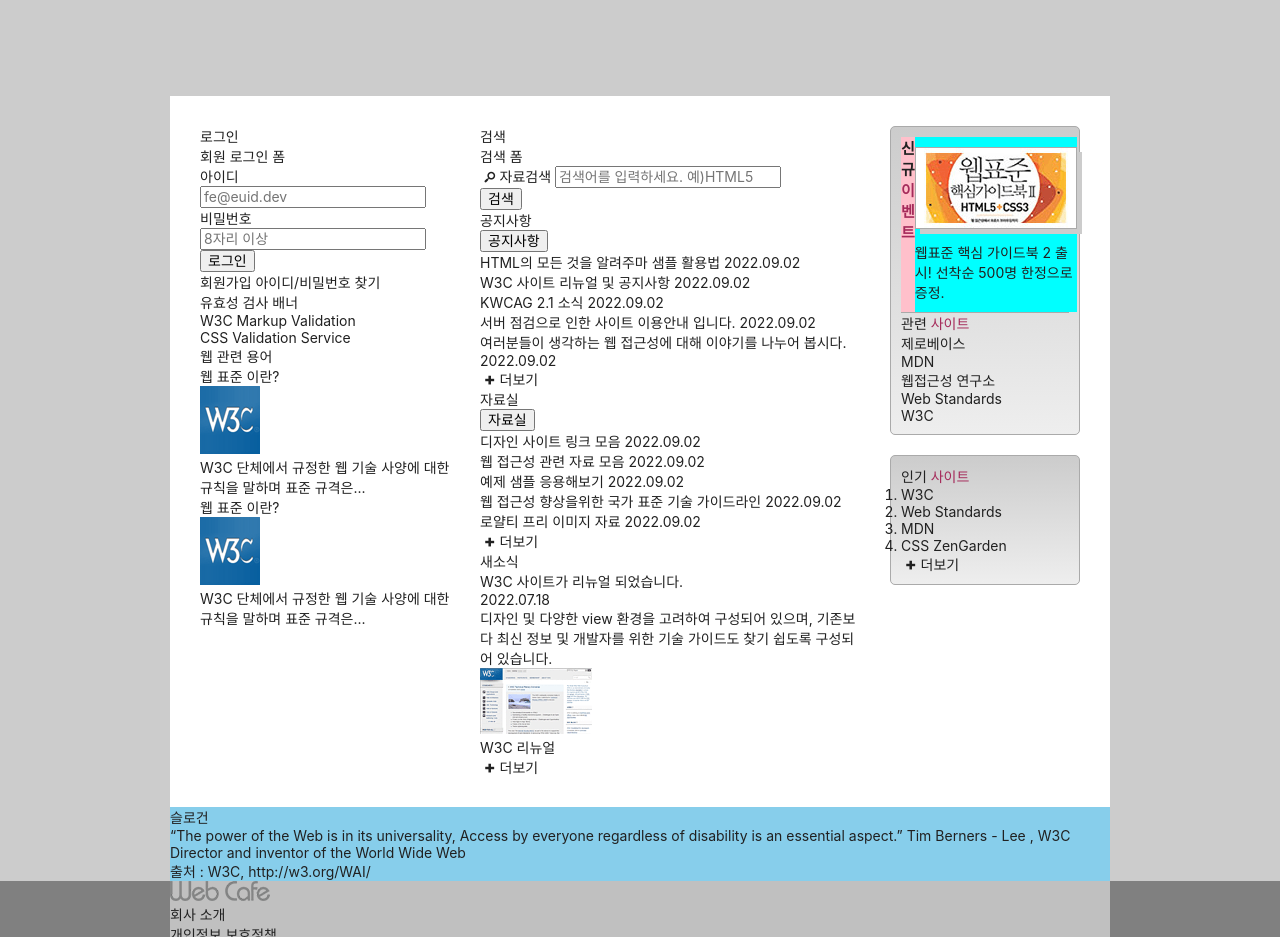
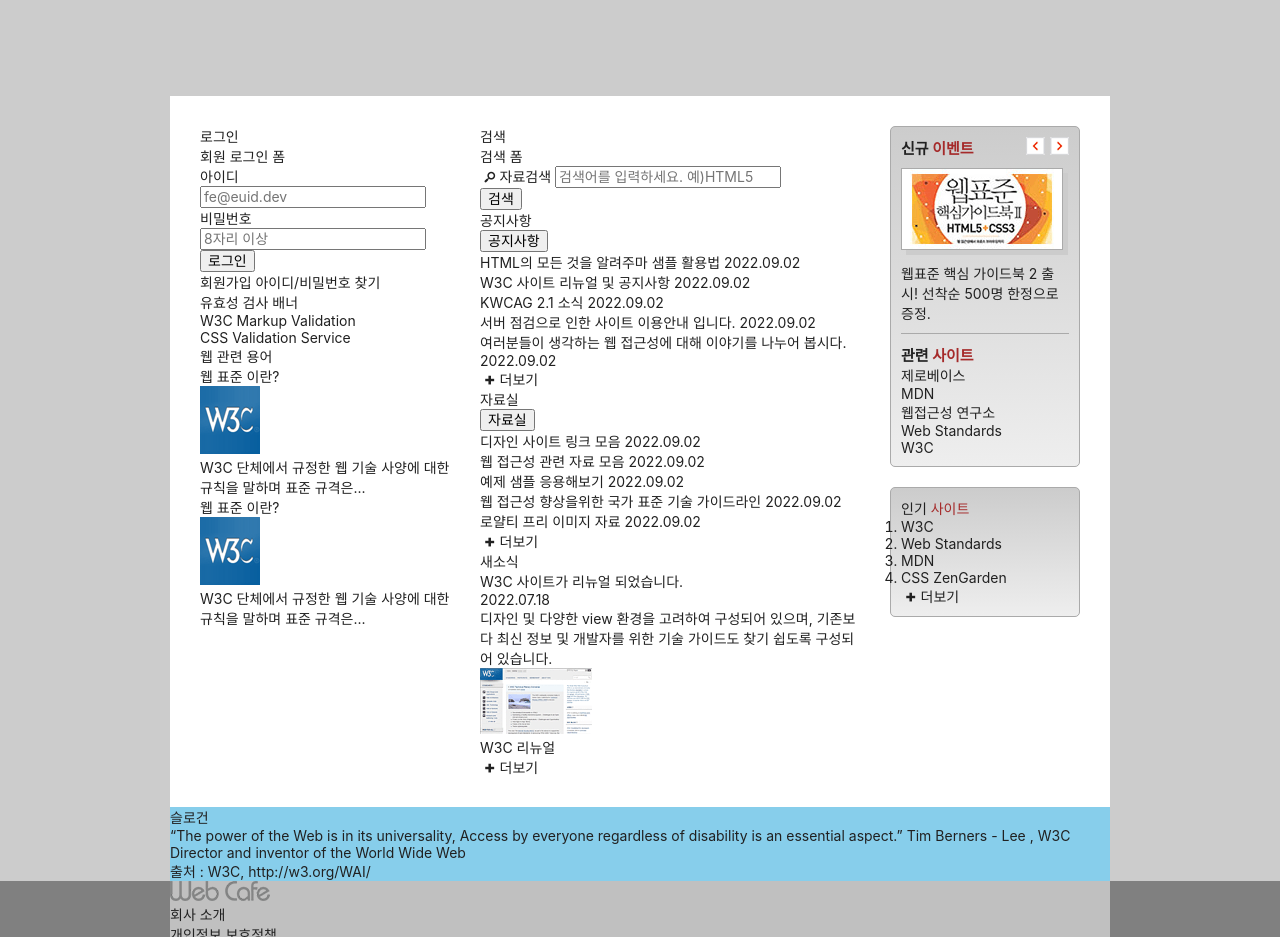
Before and after one commit to sm022/HTML5, a website: page index.html in a window 1280 px wide. Shown: the part 780-1717 px from the top of the page. Drawn offline with Linux system fonts and the light colour scheme; some icons are missing; a web font is replaced by a local one.

Commit message:
신규 이벤트 완성

```diff
--- a/index.html
+++ b/index.html
@@ -316,7 +316,7 @@
           </div>
         </section>
         <section class="related">
-          <h2 class="related-title">관련 <span class="accent-color">사이트</span></h2>
+          <h2 class="related-title text-xl">관련 <span class="accent-color">사이트</span></h2>
           <ul class="related-list" tabindex="0">
             <li><a href="/">제로베이스</a></li>
             <li><a href="/">MDN</a></li>
--- a/styles/style.css
+++ b/styles/style.css
@@ -9,7 +9,7 @@
   box-sizing: border-box;
 }
 
-html{
+html {
   font-size: 10px;
 }
 
@@ -80,73 +80,67 @@
 }
 
 /* 신규 이벤트 및 관련 사이트 */
-.gradient-effect{
+.gradient-effect {
   border: 1px solid #aaa;
   border-radius: 5px;
   padding: 10px;
   background: #ccc linear-gradient(to bottom, #ccc, #eee);
 }
 
-.text-xl{
+.text-xl {
   font-size: 1.5rem;
   font-weight: 700;
 }
 
-.accent-color{
-  color: #a52a5a
+.accent-color {
+  color: #a52a2a;
 }
 
-.event-thumbnail,
-.event-brief{
-  margin: 10px 0;
+.margin-top-default {
+  margin-top: 20px;
 }
 
-.event-thumbnail img{
-  border: 1px solid #aaa;
-  box-shadow: 5px 5px 0 0 #ccc;
+.event {
+  display: flex;
+  flex-flow: row wrap;
+  justify-content: space-between;
+  border-bottom: 1px solid #aaa;
 }
 
-.event-button-wrapper{
-  background-color: yellow;
-  overflow: hidden;
-  /* padding: 2px; */
+.event-button-wrapper {
   display: flex;
   flex-flow: row nowrap;
   align-items: flex-start;
   gap: 5px;
 }
 
-.event-button{
+.event-button {
   width: 19px;
   border: 0;
   height: 18px;
   padding: 0;
-  background: aqua url(./images/back_forward.png) no-repeat;
+  background: url("./images/back_forward.png") no-repeat;
 }
 
-.event-button-next{
+.event-button-next {
   background-position: 100% 0;
 }
 
-.event{
-  display: flex;
-  flex-flow: row nowrap;
-  justify-content: space-between;
-  border-bottom: 1px solid #aaa;
+.event-thumbnail,
+.event-brief {
+  margin: 10px 0;
 }
 
-.event-title{
-  background-color: pink;
+.event-thumbnail img {
+  border: 1px solid #aaa;
+  box-shadow: 5px 5px 0 0 #ccc;
 }
 
-#eventDetail{
-  background-color: aqua;
+.related {
+  margin-top: 10px;
 }
 
 /* 인기 사이트 */
-.margin-top-default{
-  margin-top: 20px;
-}
 
 /* 슬로건 */
 .slogan {
```
Lines whose indentation alone changed are shown as unchanged.
